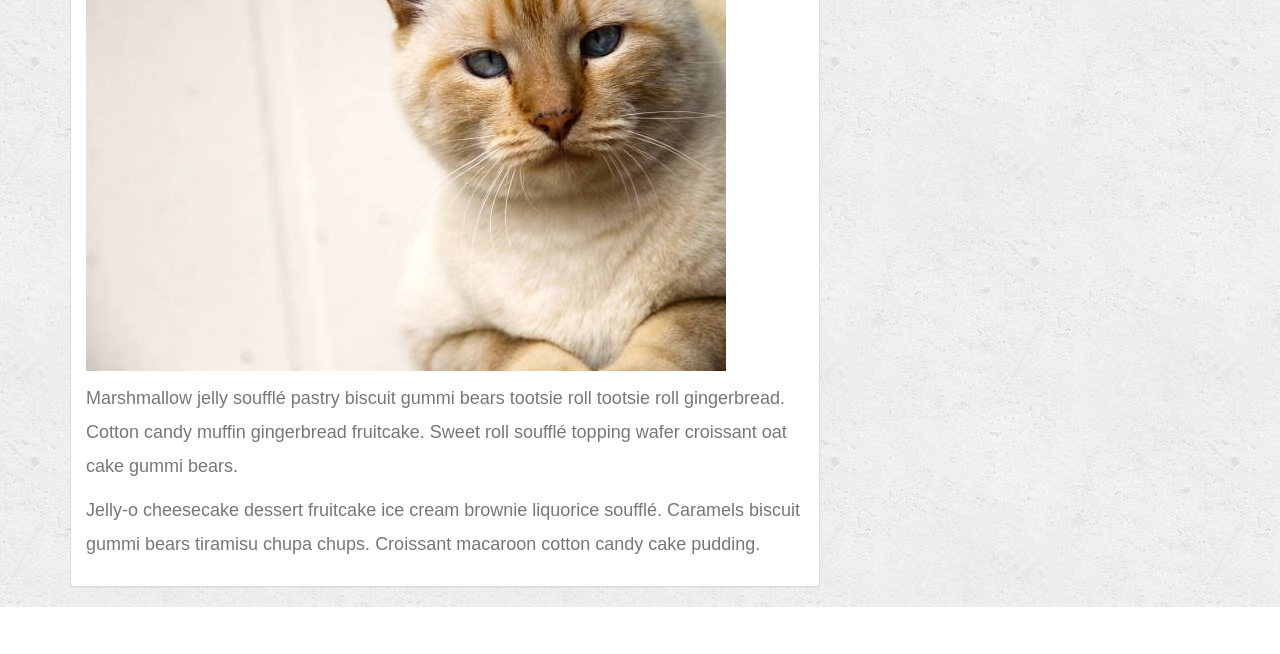
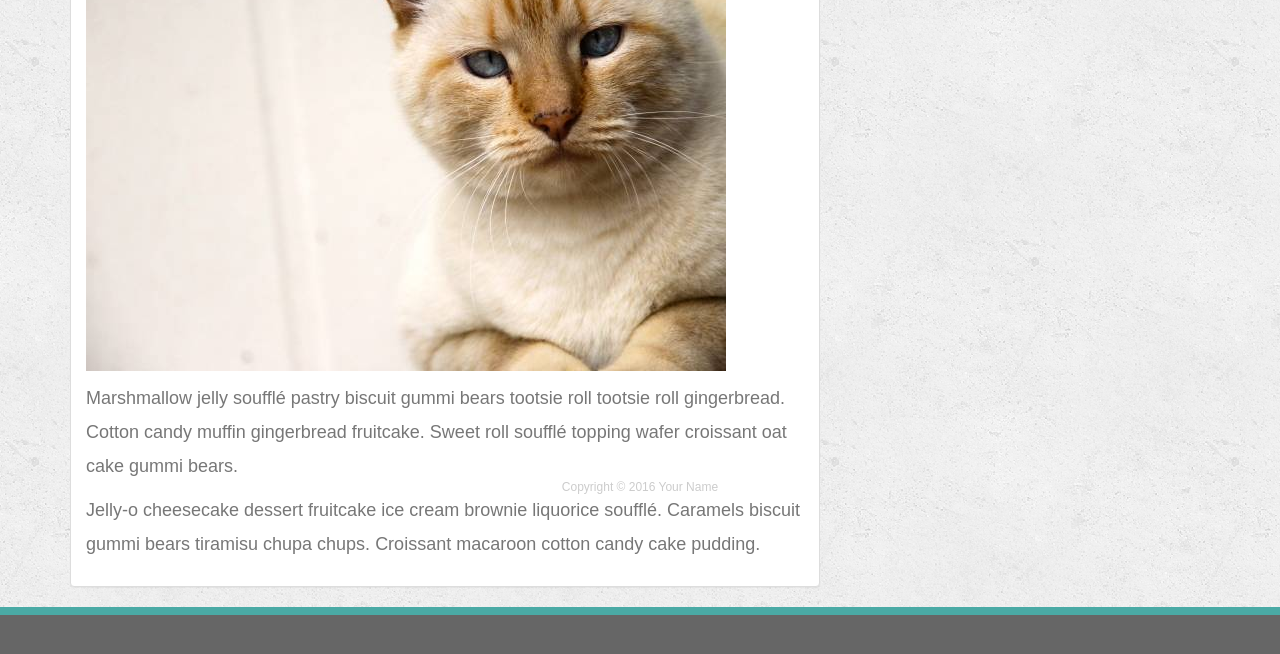
Before and after one commit to blambillotte/Bootstrap-Portfolio, a plain HTML site: page index.html in a window 1280 px wide. Shown: the part 296-950 px from the top of the page. Before the commit the page ends 903 px from the top, so only its background shows below. Drawn offline with nearby package versions, Linux system fonts and the light colour scheme.

Commit message:
Added the footer

```diff
--- a/index.html
+++ b/index.html
@@ -65,9 +65,15 @@
       </div>
     </div>
   </div>
+  </div>
 
-
-  </div>
+  <footer>
+    <div class="navbar-fixed-bottom">
+    <div class="container">
+      Copyright &copy; 2016 Your Name
+    </div>
+    </div>
+  </footer>
 
 </body>
 </html>
--- a/main.css
+++ b/main.css
@@ -79,3 +79,17 @@ input[type=submit] {
 .input-group {
   display: block;
 }
+
+
+footer {
+  padding: 30px 0;
+  clear: both;
+  font-size: 12px;
+  color: #fff;
+  color: #ccc;
+  text-align: center;
+  background: #666;
+  border-top: 8px solid #4aaaa5;
+  position: absolute;
+  width: 100%;
+}
```
Also changed, not shown: contact.html (+8 -1 lines), portfolio.html (+8 -2 lines).
